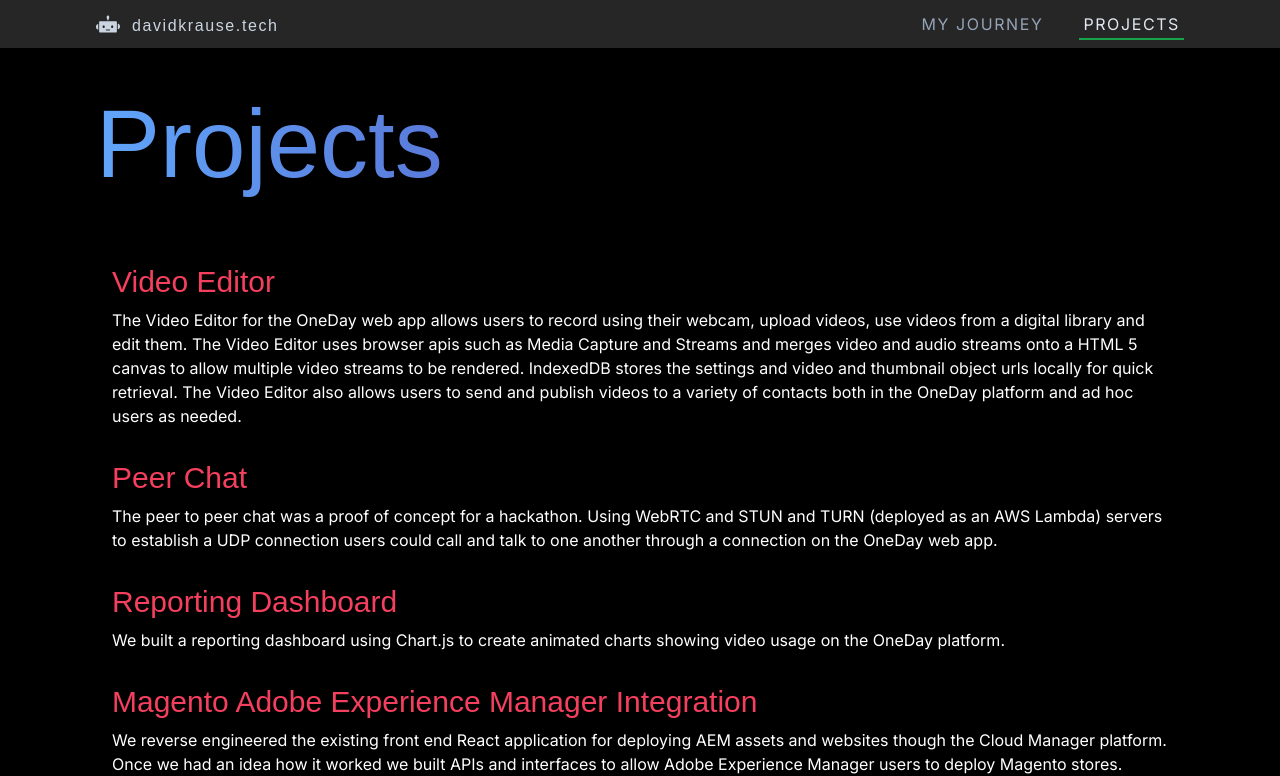
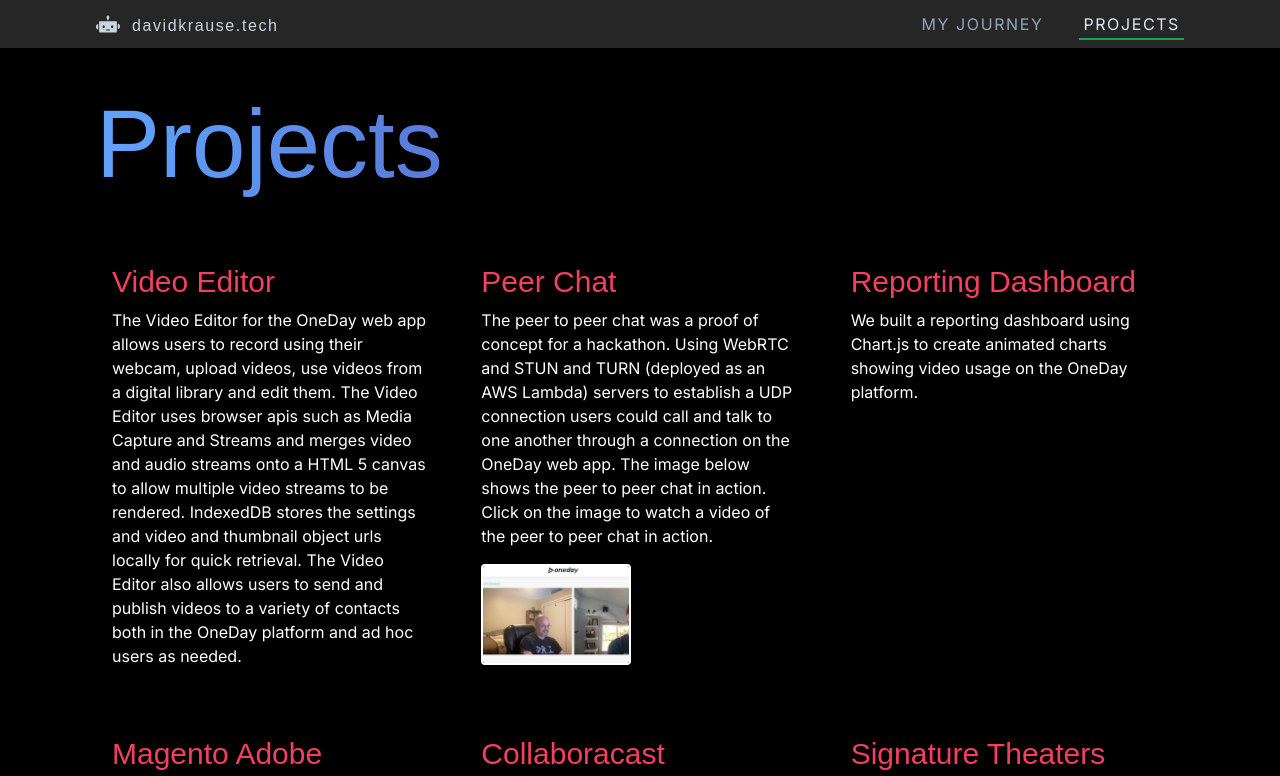
Before and after one commit to thoughtassassin/davidkrause-tech, a Next.js app: page /projects in a window 1280 px wide. Shown: the top 776 px of the page. Built offline with nearby package versions, Linux system fonts and the light colour scheme; a web font is replaced by a local one.

Commit message:
Create project grid Add ability to display video images in project grid

```diff
--- a/app/components/Project.tsx
+++ b/app/components/Project.tsx
@@ -1,17 +1,35 @@
 import { Kode_Mono } from "next/font/google";
-
+import Image from "next/image";
 const kode = Kode_Mono({ weight: "400", subsets: ["latin"] });
 
 interface ProjectProps {
   title: string;
   description: string;
+  videos?: { thumbnail: string; url: string, alt: string }[];
 }
 
-export default function Project({ title, description }: ProjectProps) {
+export default function Project({ title, description, videos }: ProjectProps) {
   return (
-    <div className="p-4 rounded-md shadow-md">
-      <h2 className={`${kode.className} text-3xl mb-2 text-rose-500`}>{title}</h2>
+    <div className="p-4 rounded-md shadow-md mb-4">
+      <h2 className={`${kode.className} text-3xl mb-2 text-rose-500`}>
+        {title}
+      </h2>
       <p>{description}</p>
+      {videos && videos.length > 0 && (
+        <div className="mt-2">
+          {videos.map((video, index) => (
+            <div key={index} className="mt-4 mw-48">
+              <Image
+                src={video.thumbnail}
+                alt={video.alt}
+                width={150}
+                height={100}
+                className="rounded border-2 border-white"
+              />
+            </div>
+          ))}
+        </div>
+      )}
     </div>
   );
 }
--- a/app/components/Projects.tsx
+++ b/app/components/Projects.tsx
@@ -11,10 +11,14 @@ export default function Projects() {
       >
         Projects
       </h1>
-      <ul>
+      <ul className="grid lg:grid-cols-2 xl:grid-cols-3 gap-5">
         {projects.map((project, index) => (
           <li key={index}>
-            <Project title={project.title} description={project.description} />
+            <Project
+              title={project.title}
+              description={project.description}
+              videos={project.videos}
+            />
           </li>
         ))}
       </ul>
--- a/app/data/projects.ts
+++ b/app/data/projects.ts
@@ -8,8 +8,15 @@ export const projects = [
   {
     title: "Peer Chat",
     description:
-      "The peer to peer chat was a proof of concept for a hackathon. Using WebRTC and STUN and TURN (deployed as an AWS Lambda) servers to establish a UDP connection users could call and talk to one another through a connection on the OneDay web app.",
+      "The peer to peer chat was a proof of concept for a hackathon. Using WebRTC and STUN and TURN (deployed as an AWS Lambda) servers to establish a UDP connection users could call and talk to one another through a connection on the OneDay web app. The image below shows the peer to peer chat in action. Click on the image to watch a video of the peer to peer chat in action.",
     link: "",
+    videos: [
+      {
+        thumbnail: "/peer-to-peer.png",
+        url: "https://kje6xzcltrtysivq.public.blob.vercel-storage.com/part2-gV4PhLb8DZ1fKN1iBN8xFmK7rAFqSc.mp4",
+        alt: "Peer to Peer Chat",
+      },
+    ],
   },
   {
     title: "Reporting Dashboard",
```
Also changed, not shown: public/peer-to-peer.png (added).
